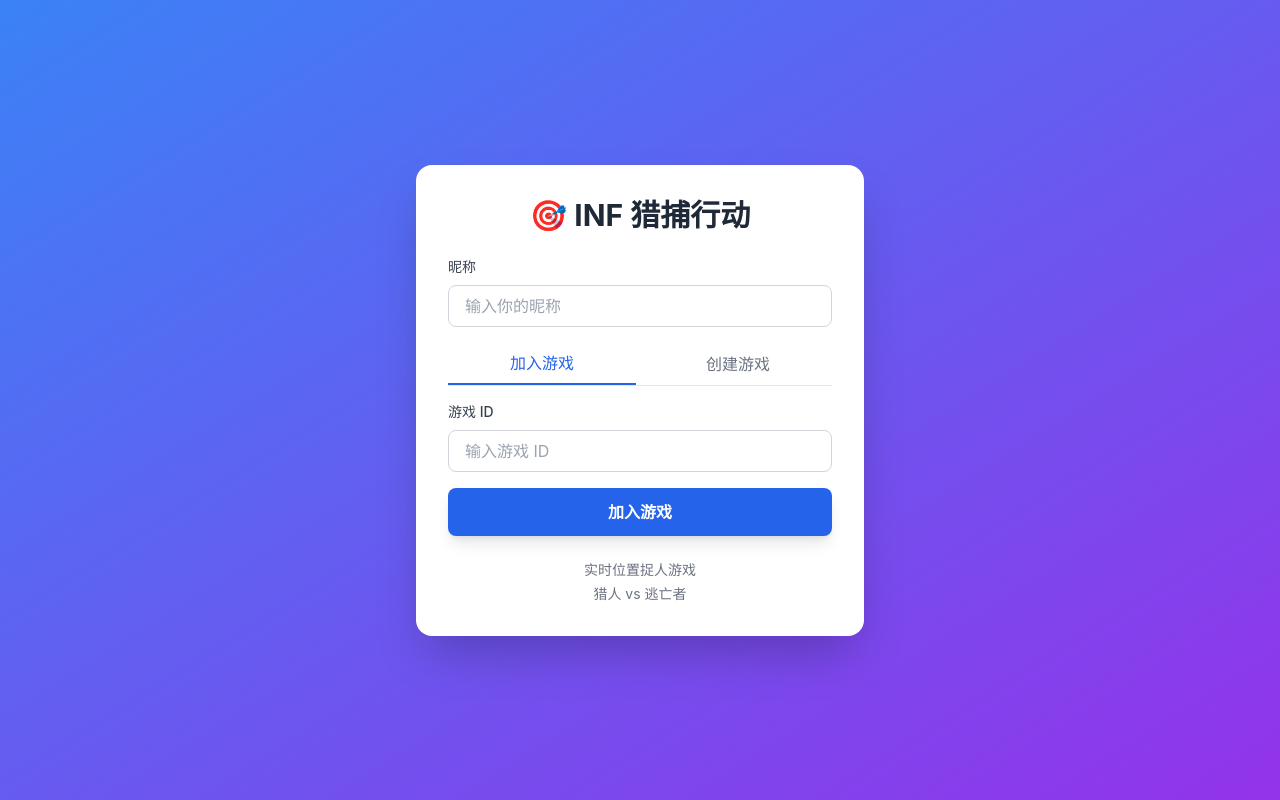
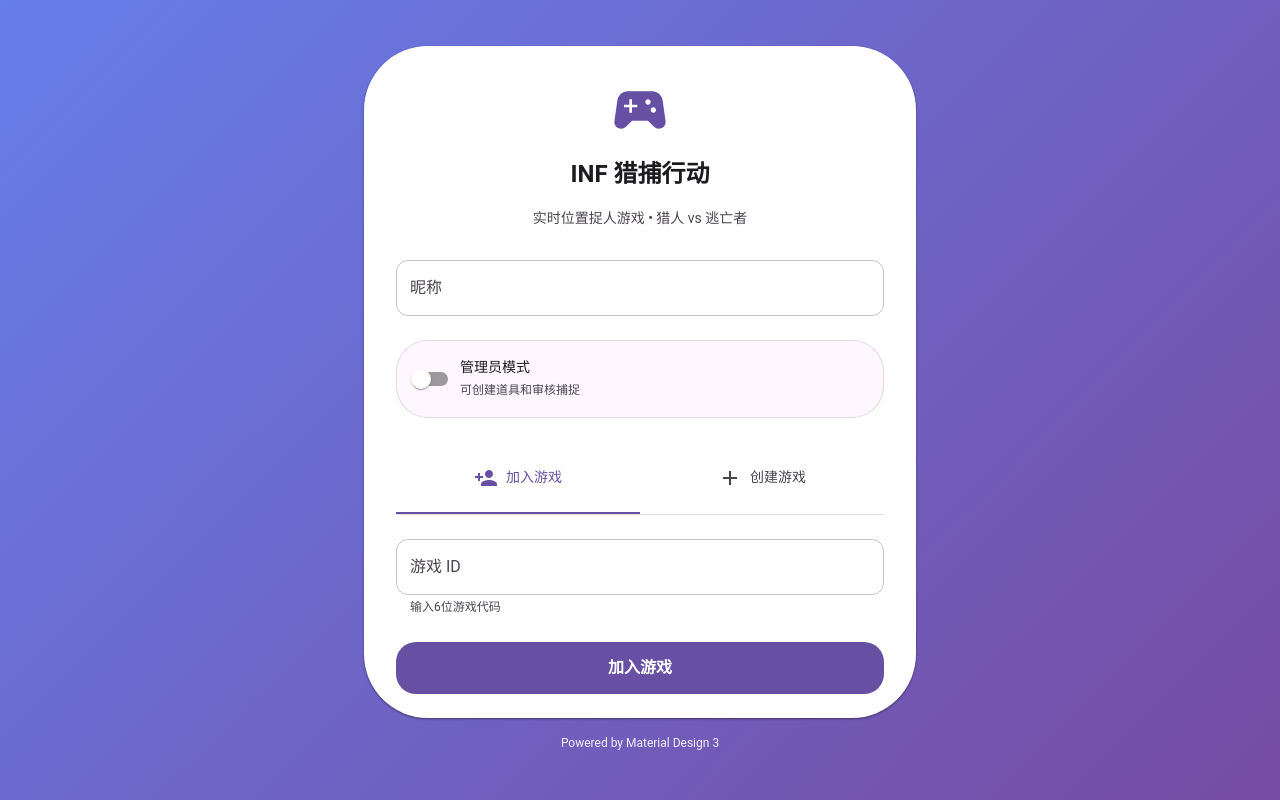
Before and after one commit to BufferHund/MLExercises, a React (Vite) app in the folder tag-game/apps/web/: page /join in a window 1280 px wide. Built offline with nearby package versions, Linux system fonts and the light colour scheme; no server answers.

Commit message:
Work in progress: Material You UI redesign - JoinPage and LobbyPage completed

```diff
--- a/tag-game/apps/web/src/App.tsx
+++ b/tag-game/apps/web/src/App.tsx
@@ -1,4 +1,6 @@
 import { BrowserRouter, Routes, Route, Navigate } from 'react-router-dom';
+import { ThemeProvider, CssBaseline } from '@mui/material';
+import { theme } from './theme';
 import JoinPage from './pages/JoinPage';
 import LobbyPage from './pages/LobbyPage';
 import PlayPage from './pages/PlayPage';
@@ -7,6 +9,8 @@ import AdminPage from './pages/AdminPage';
 
 function App() {
   return (
+    <ThemeProvider theme={theme}>
+      <CssBaseline />
       <BrowserRouter>
         <Routes>
           <Route path="/" element={<Navigate to="/join" replace />} />
@@ -17,6 +21,7 @@ function App() {
           <Route path="/admin/:gameId" element={<AdminPage />} />
         </Routes>
       </BrowserRouter>
+    </ThemeProvider>
   );
 }
 
--- a/tag-game/apps/web/src/pages/JoinPage.tsx
+++ b/tag-game/apps/web/src/pages/JoinPage.tsx
@@ -1,5 +1,27 @@
 import { useState } from 'react';
 import { useNavigate } from 'react-router-dom';
+import {
+  Box,
+  Container,
+  Card,
+  CardContent,
+  TextField,
+  Button,
+  Typography,
+  Tab,
+  Tabs,
+  Alert,
+  CircularProgress,
+  Stack,
+  Paper,
+  Switch,
+  FormControlLabel,
+} from '@mui/material';
+import {
+  SportsEsports as GameIcon,
+  PersonAdd as PersonAddIcon,
+  Add as AddIcon,
+} from '@mui/icons-material';
 import { auth, games } from '../api/client';
 import { useGameStore } from '../store/gameStore';
 
@@ -8,6 +30,7 @@ export default function JoinPage() {
   const [gameId, setGameId] = useState('');
   const [createMode, setCreateMode] = useState(false);
   const [gameName, setGameName] = useState('');
+  const [isAdmin, setIsAdmin] = useState(false);
   const [loading, setLoading] = useState(false);
   const [error, setError] = useState('');
 
@@ -35,7 +58,7 @@ export default function JoinPage() {
 
     try {
       // 登录
-      const { user } = await auth.anonLogin(nickname);
+      const { user } = await auth.anonLogin(nickname, isAdmin);
       setUser(user);
 
       let targetGameId = gameId;
@@ -63,99 +86,154 @@ export default function JoinPage() {
   };
 
   return (
-    <div className="min-h-screen bg-gradient-to-br from-blue-500 to-purple-600 flex items-center justify-center p-4">
-      <div className="bg-white rounded-2xl shadow-2xl p-8 w-full max-w-md">
-        <h1 className="text-3xl font-bold text-center mb-6 text-gray-800">
-          🎯 INF 猎捕行动
-        </h1>
+    <Box
+      sx={{
+        minHeight: '100vh',
+        background: 'linear-gradient(135deg, #667eea 0%, #764ba2 100%)',
+        display: 'flex',
+        alignItems: 'center',
+        justifyContent: 'center',
+        p: 2,
+      }}
+    >
+      <Container maxWidth="sm">
+        <Card
+          elevation={8}
+          sx={{
+            borderRadius: 4,
+            overflow: 'visible',
+          }}
+        >
+          <CardContent sx={{ p: 4 }}>
+            {/* 标题 */}
+            <Stack spacing={2} alignItems="center" mb={4}>
+              <GameIcon sx={{ fontSize: 64, color: 'primary.main' }} />
+              <Typography variant="h4" component="h1" fontWeight="bold" textAlign="center">
+                INF 猎捕行动
+              </Typography>
+              <Typography variant="body2" color="text.secondary" textAlign="center">
+                实时位置捉人游戏 • 猎人 vs 逃亡者
+              </Typography>
+            </Stack>
 
-        <div className="space-y-4">
-          <div>
-            <label className="block text-sm font-medium text-gray-700 mb-2">
-              昵称
-            </label>
-            <input
-              type="text"
+            {/* 表单 */}
+            <Stack spacing={3}>
+              {/* 昵称输入 */}
+              <TextField
+                label="昵称"
                 value={nickname}
                 onChange={(e) => setNickname(e.target.value)}
                 placeholder="输入你的昵称"
-              className="w-full px-4 py-2 border border-gray-300 rounded-lg focus:ring-2 focus:ring-blue-500 focus:border-transparent"
-              maxLength={20}
+                fullWidth
+                inputProps={{ maxLength: 20 }}
+                disabled={loading}
               />
-          </div>
 
-          <div className="flex gap-2 border-b border-gray-200">
-            <button
-              onClick={() => setCreateMode(false)}
-              className={`flex-1 py-2 font-medium transition ${
-                !createMode
-                  ? 'text-blue-600 border-b-2 border-blue-600'
-                  : 'text-gray-500'
-              }`}
+              {/* 管理员开关 */}
+              <Paper
+                variant="outlined"
+                sx={{ p: 2, bgcolor: 'background.default', borderRadius: 2 }}
               >
-              加入游戏
-            </button>
-            <button
-              onClick={() => setCreateMode(true)}
-              className={`flex-1 py-2 font-medium transition ${
-                createMode
-                  ? 'text-blue-600 border-b-2 border-blue-600'
-                  : 'text-gray-500'
-              }`}
+                <FormControlLabel
+                  control={
+                    <Switch
+                      checked={isAdmin}
+                      onChange={(e) => setIsAdmin(e.target.checked)}
+                      disabled={loading}
+                    />
+                  }
+                  label={
+                    <Box>
+                      <Typography variant="body2" fontWeight="medium">
+                        管理员模式
+                      </Typography>
+                      <Typography variant="caption" color="text.secondary">
+                        可创建道具和审核捕捉
+                      </Typography>
+                    </Box>
+                  }
+                />
+              </Paper>
+
+              {/* 标签页切换 */}
+              <Tabs
+                value={createMode ? 1 : 0}
+                onChange={(_, value) => setCreateMode(value === 1)}
+                variant="fullWidth"
+                sx={{ borderBottom: 1, borderColor: 'divider' }}
               >
-              创建游戏
-            </button>
-          </div>
+                <Tab
+                  icon={<PersonAddIcon />}
+                  iconPosition="start"
+                  label="加入游戏"
+                  disabled={loading}
+                />
+                <Tab
+                  icon={<AddIcon />}
+                  iconPosition="start"
+                  label="创建游戏"
+                  disabled={loading}
+                />
+              </Tabs>
 
+              {/* 加入/创建输入框 */}
               {!createMode ? (
-            <div>
-              <label className="block text-sm font-medium text-gray-700 mb-2">
-                游戏 ID
-              </label>
-              <input
-                type="text"
+                <TextField
+                  label="游戏 ID"
                   value={gameId}
-                onChange={(e) => setGameId(e.target.value)}
-                placeholder="输入游戏 ID"
-                className="w-full px-4 py-2 border border-gray-300 rounded-lg focus:ring-2 focus:ring-blue-500 focus:border-transparent"
+                  onChange={(e) => setGameId(e.target.value.toUpperCase())}
+                  placeholder="例如: ABC123"
+                  fullWidth
+                  disabled={loading}
+                  helperText="输入6位游戏代码"
                 />
-            </div>
               ) : (
-            <div>
-              <label className="block text-sm font-medium text-gray-700 mb-2">
-                游戏名称
-              </label>
-              <input
-                type="text"
+                <TextField
+                  label="游戏名称"
                   value={gameName}
                   onChange={(e) => setGameName(e.target.value)}
                   placeholder="输入游戏名称"
-                className="w-full px-4 py-2 border border-gray-300 rounded-lg focus:ring-2 focus:ring-blue-500 focus:border-transparent"
-                maxLength={50}
+                  fullWidth
+                  inputProps={{ maxLength: 50 }}
+                  disabled={loading}
                 />
-            </div>
               )}
 
+              {/* 错误提示 */}
               {error && (
-            <div className="bg-red-50 border border-red-200 text-red-700 px-4 py-3 rounded-lg text-sm">
+                <Alert severity="error" onClose={() => setError('')}>
                   {error}
-            </div>
+                </Alert>
               )}
 
-          <button
+              {/* 提交按钮 */}
+              <Button
+                variant="contained"
+                size="large"
                 onClick={handleJoin}
                 disabled={loading}
-            className="w-full bg-blue-600 hover:bg-blue-700 disabled:bg-gray-400 text-white font-semibold py-3 rounded-lg transition shadow-lg hover:shadow-xl"
+                fullWidth
+                startIcon={loading ? <CircularProgress size={20} /> : null}
+                sx={{ py: 1.5, fontSize: '1rem', fontWeight: 'bold' }}
               >
                 {loading ? '处理中...' : createMode ? '创建并加入' : '加入游戏'}
-          </button>
-        </div>
+              </Button>
+            </Stack>
+          </CardContent>
+        </Card>
 
-        <div className="mt-6 text-center text-sm text-gray-500">
-          <p>实时位置捉人游戏</p>
-          <p className="mt-1">猎人 vs 逃亡者</p>
-        </div>
-      </div>
-    </div>
+        {/* 底部说明 */}
+        <Typography
+          variant="caption"
+          color="white"
+          textAlign="center"
+          display="block"
+          mt={2}
+          sx={{ opacity: 0.9 }}
+        >
+          Powered by Material Design 3
+        </Typography>
+      </Container>
+    </Box>
   );
 }
--- /dev/null
+++ b/tag-game/apps/web/src/theme.ts
@@ -0,0 +1,185 @@
+import { createTheme } from '@mui/material/styles';
+
+// Material You (Material Design 3) Theme
+// 使用动态颜色和现代化的设计语言
+export const theme = createTheme({
+  palette: {
+    mode: 'light',
+    primary: {
+      main: '#6750A4', // Material You Purple
+      light: '#9A82DB',
+      dark: '#4F378B',
+      contrastText: '#FFFFFF',
+    },
+    secondary: {
+      main: '#625B71',
+      light: '#E8DEF8',
+      dark: '#4A4458',
+      contrastText: '#FFFFFF',
+    },
+    error: {
+      main: '#B3261E',
+      light: '#F2B8B5',
+      dark: '#8C1D18',
+      contrastText: '#FFFFFF',
+    },
+    warning: {
+      main: '#F9A825',
+      light: '#FDD835',
+      dark: '#F57F17',
+    },
+    info: {
+      main: '#0288D1',
+      light: '#4FC3F7',
+      dark: '#01579B',
+    },
+    success: {
+      main: '#2E7D32',
+      light: '#66BB6A',
+      dark: '#1B5E20',
+    },
+    background: {
+      default: '#FEF7FF', // Material You light surface
+      paper: '#FFFFFF',
+    },
+    text: {
+      primary: '#1C1B1F',
+      secondary: '#49454F',
+    },
+  },
+  shape: {
+    borderRadius: 16, // Material You uses larger border radius
+  },
+  typography: {
+    fontFamily: [
+      'Roboto',
+      'system-ui',
+      '-apple-system',
+      'BlinkMacSystemFont',
+      'Segoe UI',
+      'Helvetica Neue',
+      'Arial',
+      'sans-serif',
+    ].join(','),
+    h1: {
+      fontSize: '3rem',
+      fontWeight: 400,
+      lineHeight: 1.2,
+    },
+    h2: {
+      fontSize: '2.25rem',
+      fontWeight: 400,
+      lineHeight: 1.3,
+    },
+    h3: {
+      fontSize: '1.875rem',
+      fontWeight: 400,
+      lineHeight: 1.4,
+    },
+    h4: {
+      fontSize: '1.5rem',
+      fontWeight: 500,
+      lineHeight: 1.4,
+    },
+    h5: {
+      fontSize: '1.25rem',
+      fontWeight: 500,
+      lineHeight: 1.5,
+    },
+    h6: {
+      fontSize: '1rem',
+      fontWeight: 500,
+      lineHeight: 1.5,
+    },
+    button: {
+      textTransform: 'none', // Material You uses sentence case
+      fontWeight: 500,
+    },
+  },
+  components: {
+    MuiButton: {
+      styleOverrides: {
+        root: {
+          borderRadius: 20, // Pill-shaped buttons
+          padding: '10px 24px',
+          fontSize: '0.875rem',
+          fontWeight: 500,
+          boxShadow: 'none',
+          '&:hover': {
+            boxShadow: 'none',
+          },
+        },
+        contained: {
+          '&:hover': {
+            boxShadow: '0px 1px 2px rgba(0, 0, 0, 0.3), 0px 2px 6px rgba(0, 0, 0, 0.15)',
+          },
+        },
+        sizeLarge: {
+          padding: '14px 28px',
+          fontSize: '1rem',
+        },
+      },
+    },
+    MuiCard: {
+      styleOverrides: {
+        root: {
+          borderRadius: 16,
+          boxShadow: '0px 1px 2px rgba(0, 0, 0, 0.3), 0px 1px 3px rgba(0, 0, 0, 0.15)',
+        },
+      },
+    },
+    MuiPaper: {
+      styleOverrides: {
+        root: {
+          borderRadius: 16,
+        },
+        elevation1: {
+          boxShadow: '0px 1px 2px rgba(0, 0, 0, 0.3), 0px 1px 3px rgba(0, 0, 0, 0.15)',
+        },
+        elevation2: {
+          boxShadow: '0px 1px 2px rgba(0, 0, 0, 0.3), 0px 2px 6px rgba(0, 0, 0, 0.15)',
+        },
+      },
+    },
+    MuiTextField: {
+      styleOverrides: {
+        root: {
+          '& .MuiOutlinedInput-root': {
+            borderRadius: 12,
+          },
+        },
+      },
+    },
+    MuiChip: {
+      styleOverrides: {
+        root: {
+          borderRadius: 8,
+          fontWeight: 500,
+        },
+      },
+    },
+    MuiTab: {
+      styleOverrides: {
+        root: {
+          textTransform: 'none',
+          fontWeight: 500,
+          fontSize: '0.875rem',
+        },
+      },
+    },
+    MuiFab: {
+      styleOverrides: {
+        root: {
+          boxShadow: '0px 1px 3px rgba(0, 0, 0, 0.3), 0px 4px 8px rgba(0, 0, 0, 0.15)',
+          '&:hover': {
+            boxShadow: '0px 2px 4px rgba(0, 0, 0, 0.3), 0px 4px 12px rgba(0, 0, 0, 0.15)',
+          },
+        },
+      },
+    },
+  },
+});
+
+// 自定义猎人和逃亡者主题色
+export const hunterColor = '#D32F2F'; // Red
+export const runnerColor = '#1976D2'; // Blue
```
Also changed, not shown: tag-game/apps/web/package.json (+16 -12 lines), tag-game/apps/web/src/pages/LobbyPage.tsx (+203 -71 lines), 1 other file (tests, documents, lock files or other folders). Lines whose indentation alone changed are shown as unchanged.
